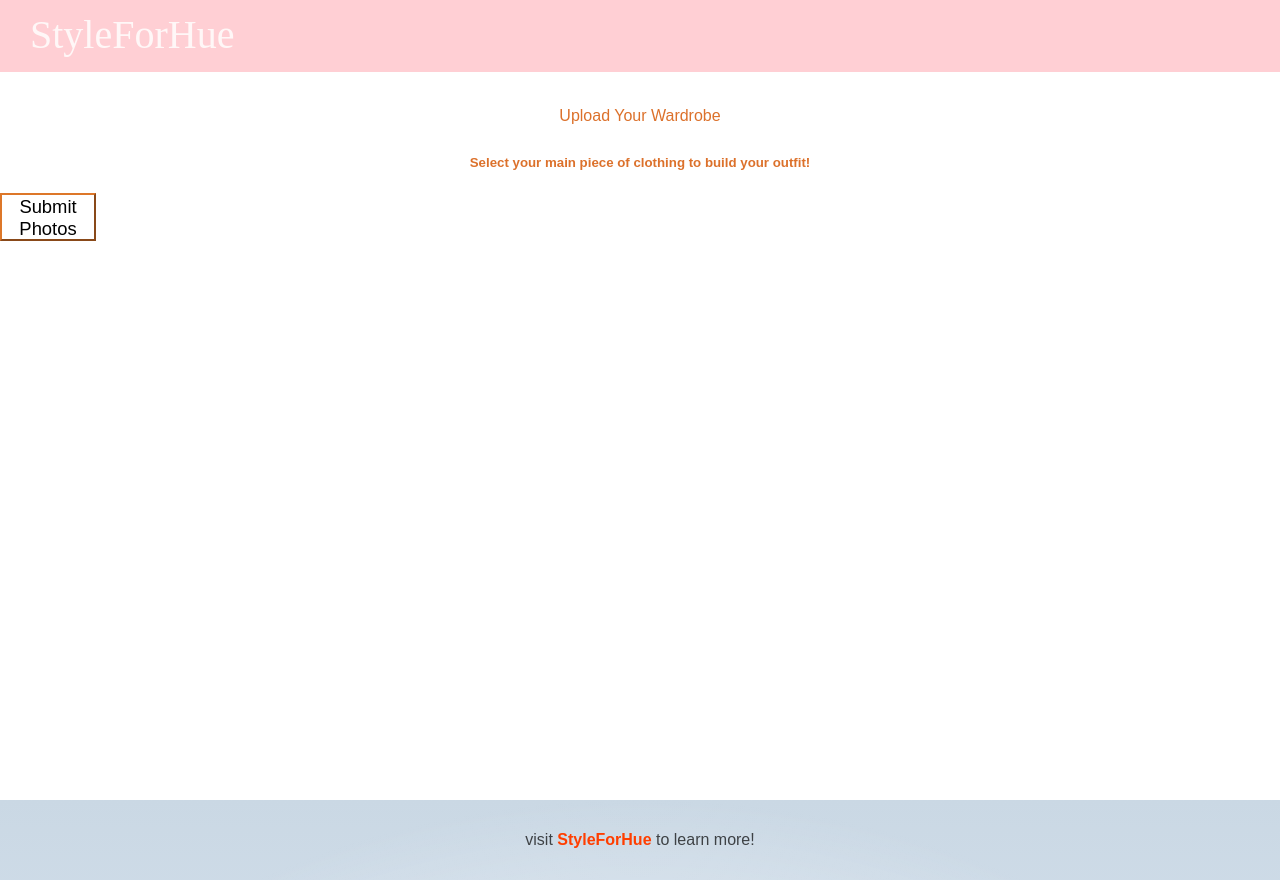
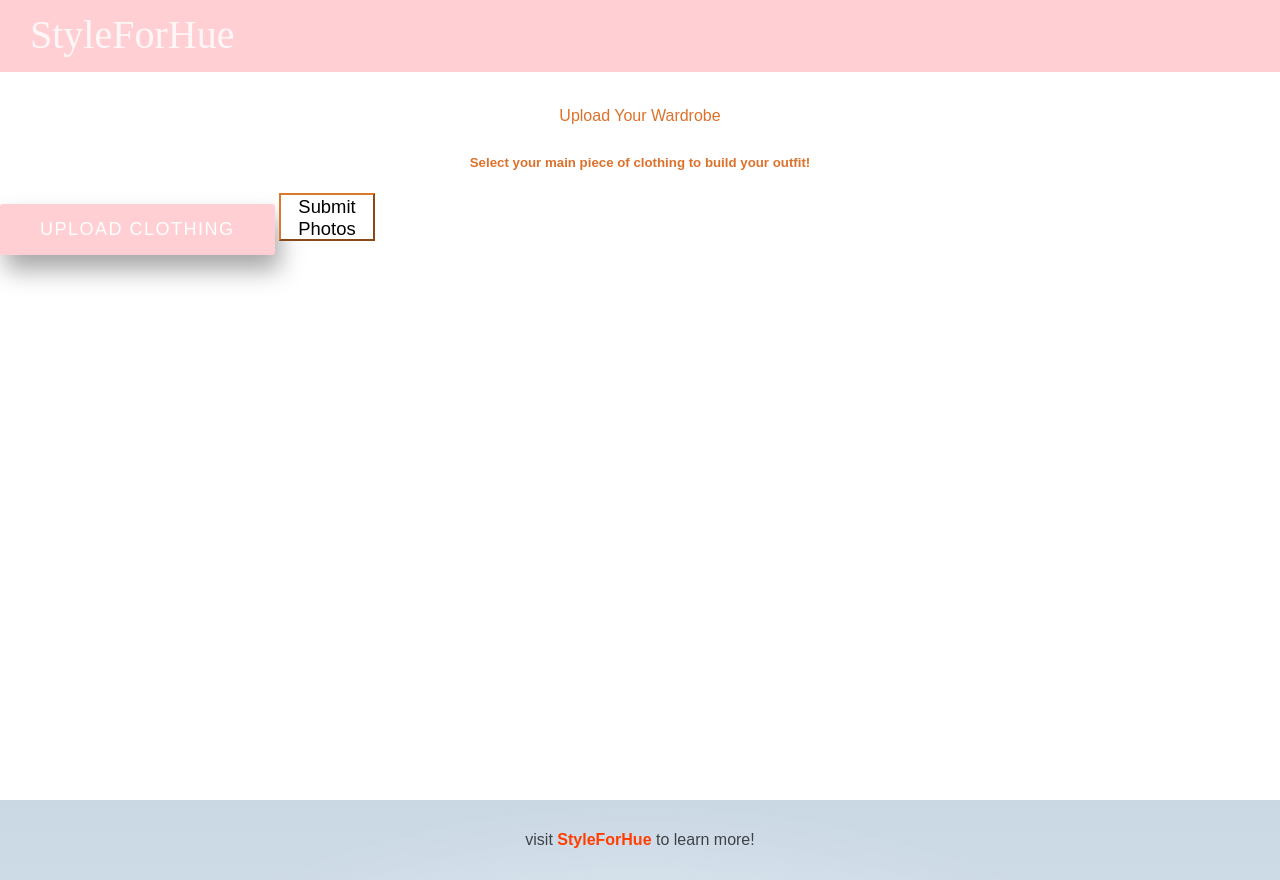
Before and after one commit to danielle36m/QueenBees, a SvelteKit app in the folder my-app/: page / in a window 1280 px wide. Built offline with nearby package versions, Linux system fonts and the light colour scheme.

Commit message:
added label in div

```diff
--- a/my-app/src/routes/+page.svelte
+++ b/my-app/src/routes/+page.svelte
@@ -28,7 +28,7 @@
         <h5>
             Select your main piece of clothing to build your outfit!
         </h5>
-
+        <label for="many">Upload Clothing</label>
         <input
         bind:files
         id="many"
```
